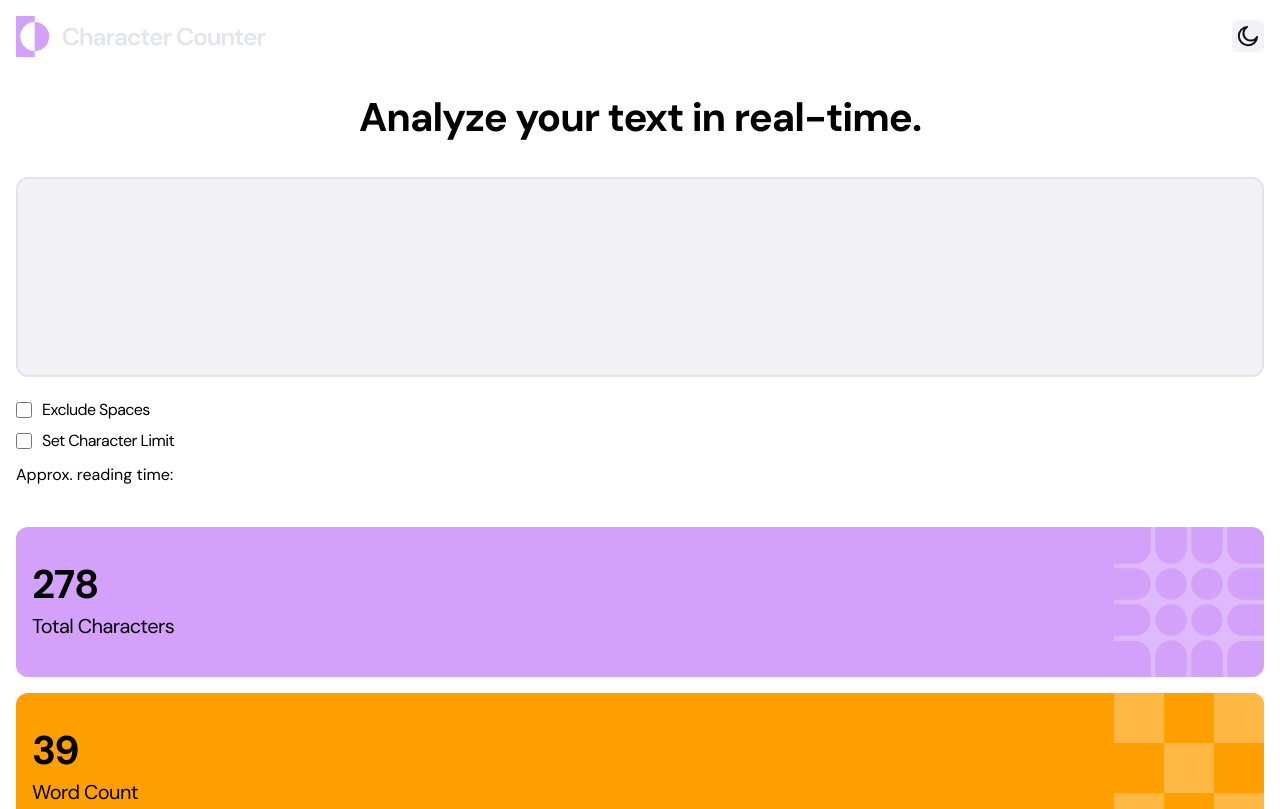
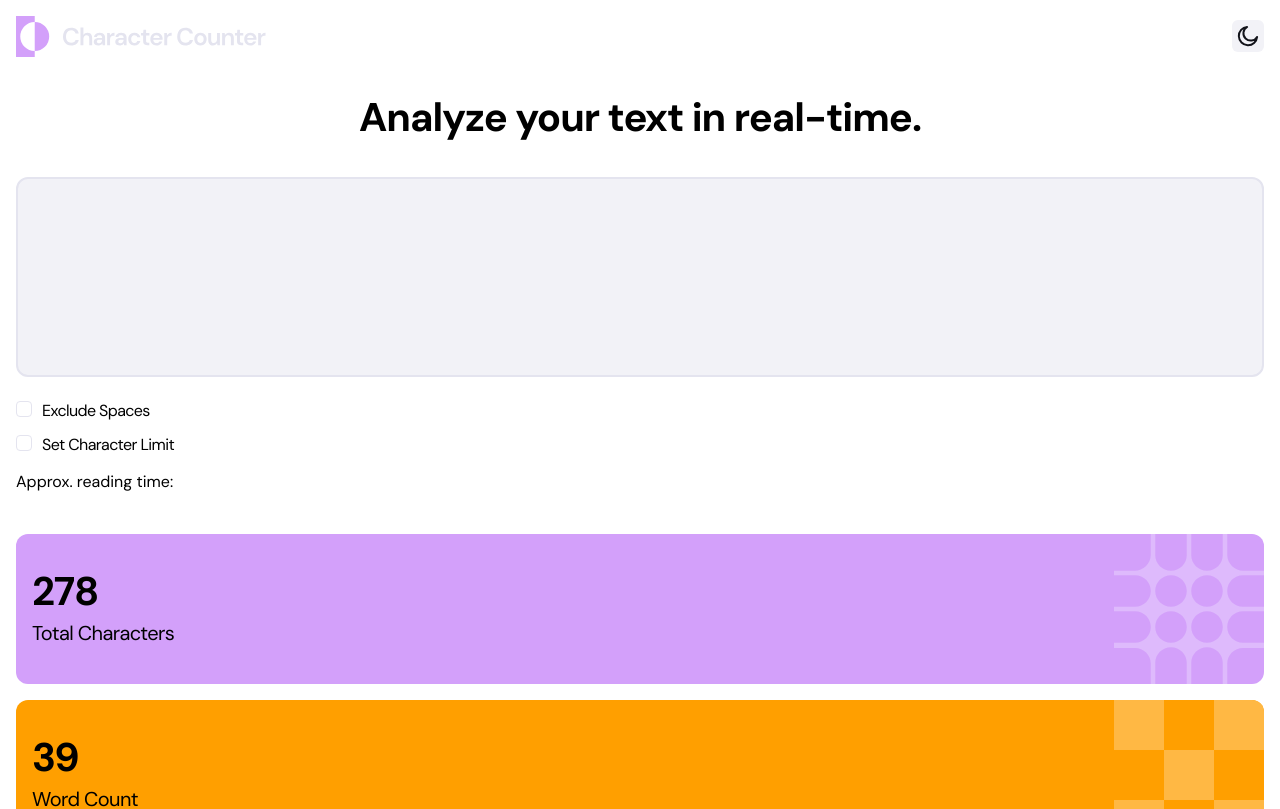
Before and after one commit to bradvatne/character-counter, a Next.js app: page / in a window 1280 px wide. Shown: the top 809 px of the page. Built offline with nearby package versions, Linux system fonts and the light colour scheme.

Commit message:
input checkbox formatting

```diff
--- a/app/components/TextInput.tsx
+++ b/app/components/TextInput.tsx
@@ -1,3 +1,4 @@
+import Image from "next/image";
 import React from "react";
 
 const TextInput = () => {
@@ -9,22 +10,28 @@ const TextInput = () => {
       />
       <div className="flex flex-col gap-[10px]">
         <div className="flex gap-[10px] pt-[16px] items-center">
+          <label className="relative group hover:cursor-pointer">
             <input
               type="checkbox"
-            className="w-[16px] h-[16px] border-1 border-neutral-900 rounded-[4px]"
+              className="w-[16px] h-[16px] peer appearance-none border border-1 border-neutral-200 rounded-[4px] group-hover:cursor-pointer group-hover:border-neutral-600 focus:ring-2 focus:ring-offset-2 focus:ring-purple-400 checked:bg-purple-400 checked:border-purple-400"
               id="spaces"
             />
+            <Image src="/assets/images/icon-check.svg" width={12} height={13} alt="Checkmark" className="absolute top-1 left-[2px] hidden peer-checked:block" />
+          </label>
           <label htmlFor="spaces" className="text-preset-4">
             Exclude Spaces
           </label>
         </div>
         <div className="flex gap-[10px] items-center">
+        <label className="relative group hover:cursor-pointer">
             <input
               type="checkbox"
-            className="w-[16px] h-[16px] border-1 border-neutral-900 rounded-[4px] focus:outline-none focus:ring-2 focus:ring-blue-500"
-            id="characterLimit"
+              className="w-[16px] h-[16px] peer appearance-none border border-1 border-neutral-200 rounded-[4px] group-hover:cursor-pointer group-hover:border-neutral-600 focus:ring-2 focus:ring-offset-2 focus:ring-purple-400 checked:bg-purple-400 checked:border-purple-400"
+              id="spaces"
             />
-          <label htmlFor="characterLimit" className="text-preset-4">
+            <Image src="/assets/images/icon-check.svg" width={12} height={13} alt="Checkmark" className="absolute top-1 left-[2px] hidden peer-checked:block" />
+          </label>
+          <label htmlFor="chars" className="text-preset-4">
             Set Character Limit
           </label>
         </div>
```
Lines whose indentation alone changed are shown as unchanged.
